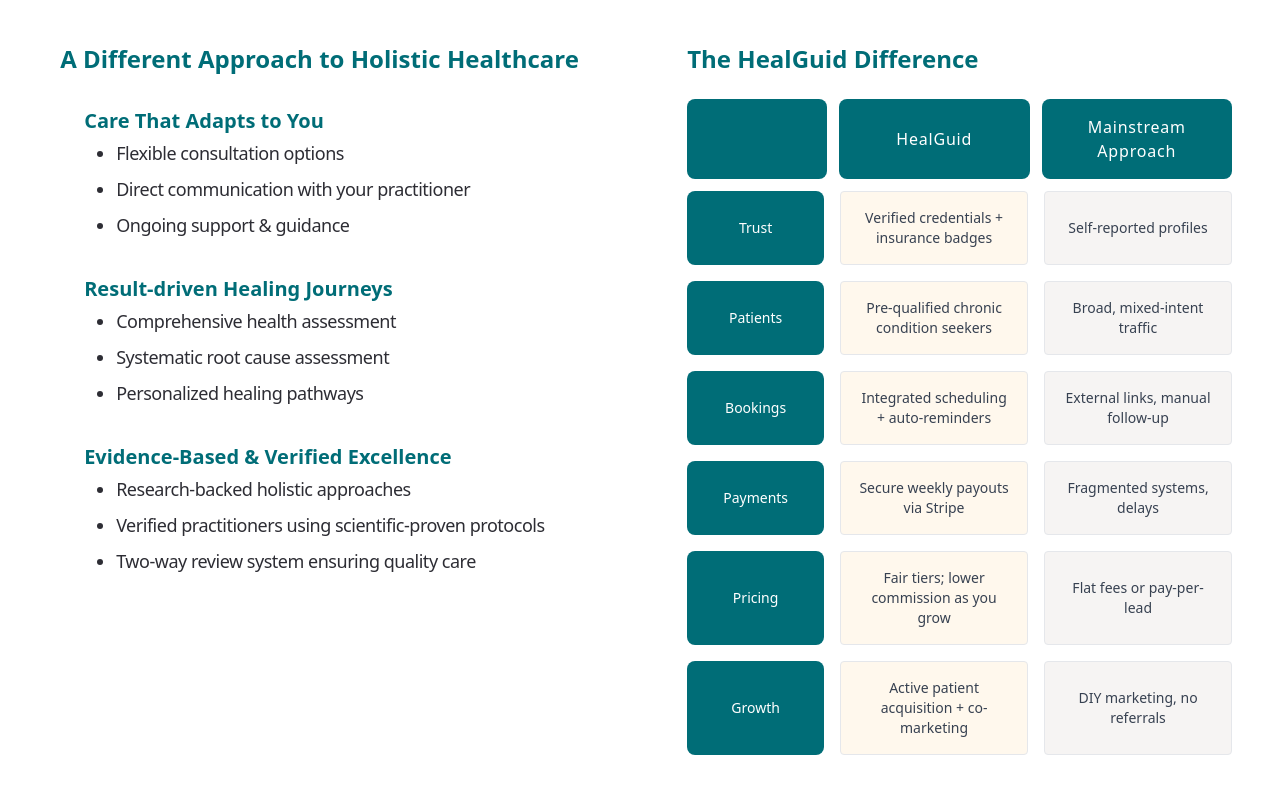
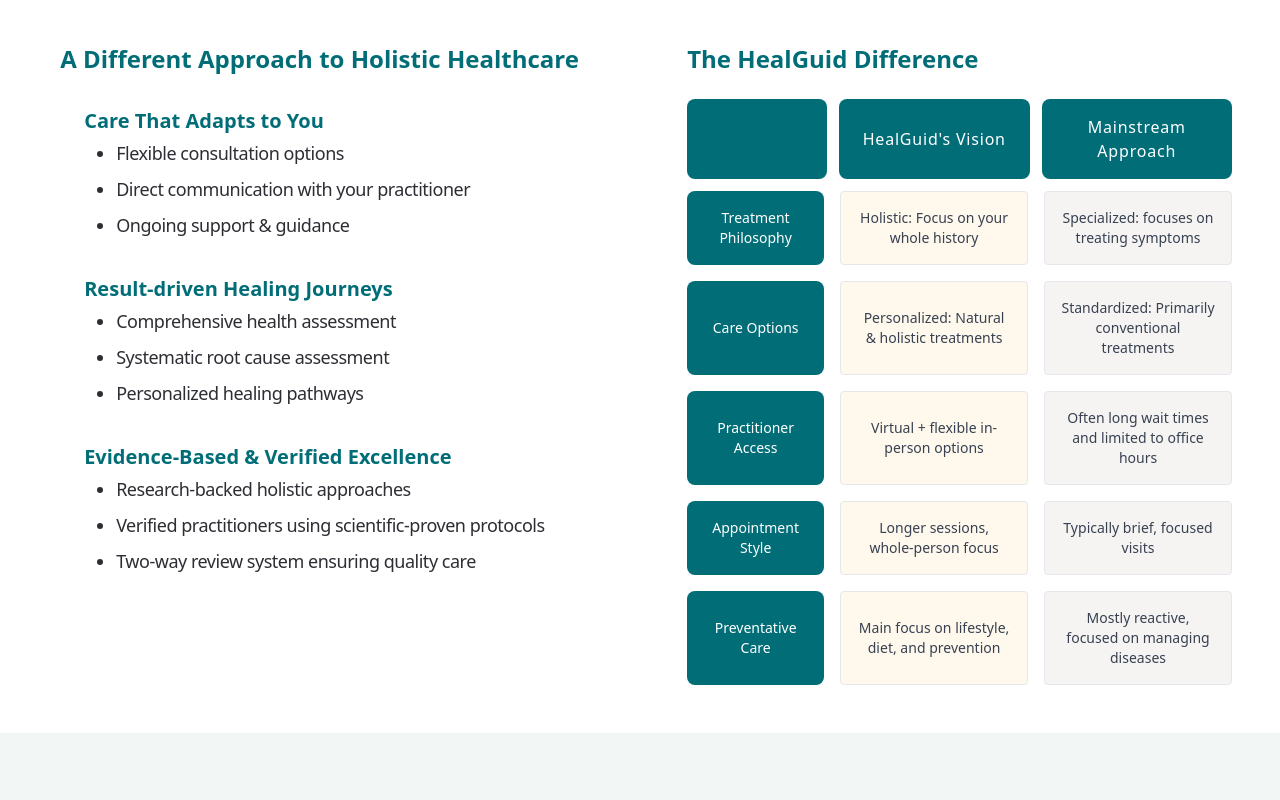
Before and after one commit to Danielvermel/helaguid-next, a Next.js app: page / in a window 1280 px wide. Shown: the part 2420-3220 px from the top of the page. Built offline with nearby package versions, Linux system fonts and the light colour scheme.

Commit message:
reverted changes made to the 'comparison table' on the patient's portal

```diff
--- a/src/components/ui/PractitionerCard.jsx
+++ b/src/components/ui/PractitionerCard.jsx
@@ -42,7 +42,7 @@
 
                     <div className="flex justify-center  mt-auto ">
                         <a
-                            className="block text-sm mx-auto rounded-2xl bg-teal-800 px-3 py-2 text-white"
+                            className="block text-sm mx-auto rounded-2xl bg-teal-800 hover:bg-teal-600 px-3 py-2 text-white"
                             href={practitioner.profileUrl}
                         >
                             Book Now
--- a/src/constants/clients.jsx
+++ b/src/constants/clients.jsx
@@ -186,7 +186,7 @@
 export const whyUs = {
     title: "Why Trust HealGuid?",
     tableTitle: "The HealGuid Difference",
-    company: "HealGuid",
+    company: "HealGuid's Vision",
     competitor: "Mainstream Approach",
     exclusiveBenefits: {
         title: "A Different Approach to Holistic Healthcare",
@@ -272,39 +272,33 @@
 export const comparisonTable = [
     {
         id: "0",
-        feature: "Trust",
-        companyInfo: "Verified credentials + insurance badges",
-        conventionMedicineInfo: "Self-reported profiles",
+        feature: "Treatment Philosophy",
+        companyInfo: "Holistic: Focus on your whole history",
+        conventionMedicineInfo: "Specialized: focuses on treating symptoms",
     },
     {
         id: "1",
-        feature: "Patients",
-        companyInfo: "Pre-qualified chronic condition seekers",
-        conventionMedicineInfo: "Broad, mixed-intent traffic",
+        feature: "Care Options",
+        companyInfo: "Personalized: Natural & holistic treatments",
+        conventionMedicineInfo: "Standardized: Primarily conventional treatments",
     },
     {
         id: "2",
-        feature: "Bookings",
-        companyInfo: "Integrated scheduling + auto-reminders",
-        conventionMedicineInfo: "External links, manual follow-up",
+        feature: "Practitioner Access",
+        companyInfo: "Virtual + flexible in-person options",
+        conventionMedicineInfo: "Often long wait times and limited to office hours",
     },
     {
         id: "3",
-        feature: "Payments",
-        companyInfo: "Secure weekly payouts via Stripe",
-        conventionMedicineInfo: "Fragmented systems, delays",
+        feature: "Appointment Style",
+        companyInfo: "Longer sessions, whole-person focus",
+        conventionMedicineInfo: "Typically brief, focused visits",
     },
     {
         id: "4",
-        feature: "Pricing",
-        companyInfo: "Fair tiers; lower commission as you grow",
-        conventionMedicineInfo: "Flat fees or pay-per-lead",
-    },
-    {
-        id: "5",
-        feature: "Growth",
-        companyInfo: "Active patient acquisition + co-marketing",
-        conventionMedicineInfo: "DIY marketing, no referrals",
+        feature: "Preventative Care",
+        companyInfo: "Main focus on lifestyle, diet, and prevention",
+        conventionMedicineInfo: "Mostly reactive, focused on managing diseases",
     },
 ];
 
```
